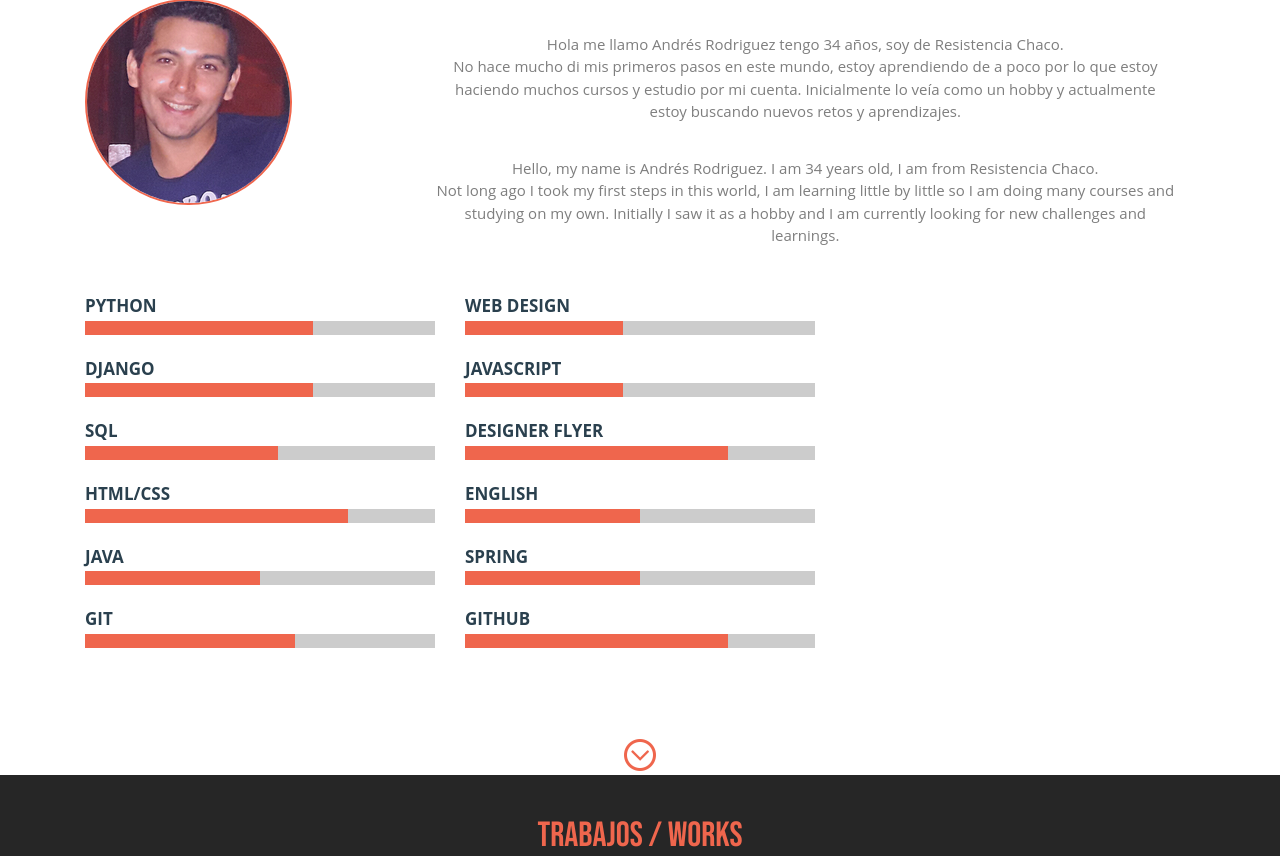
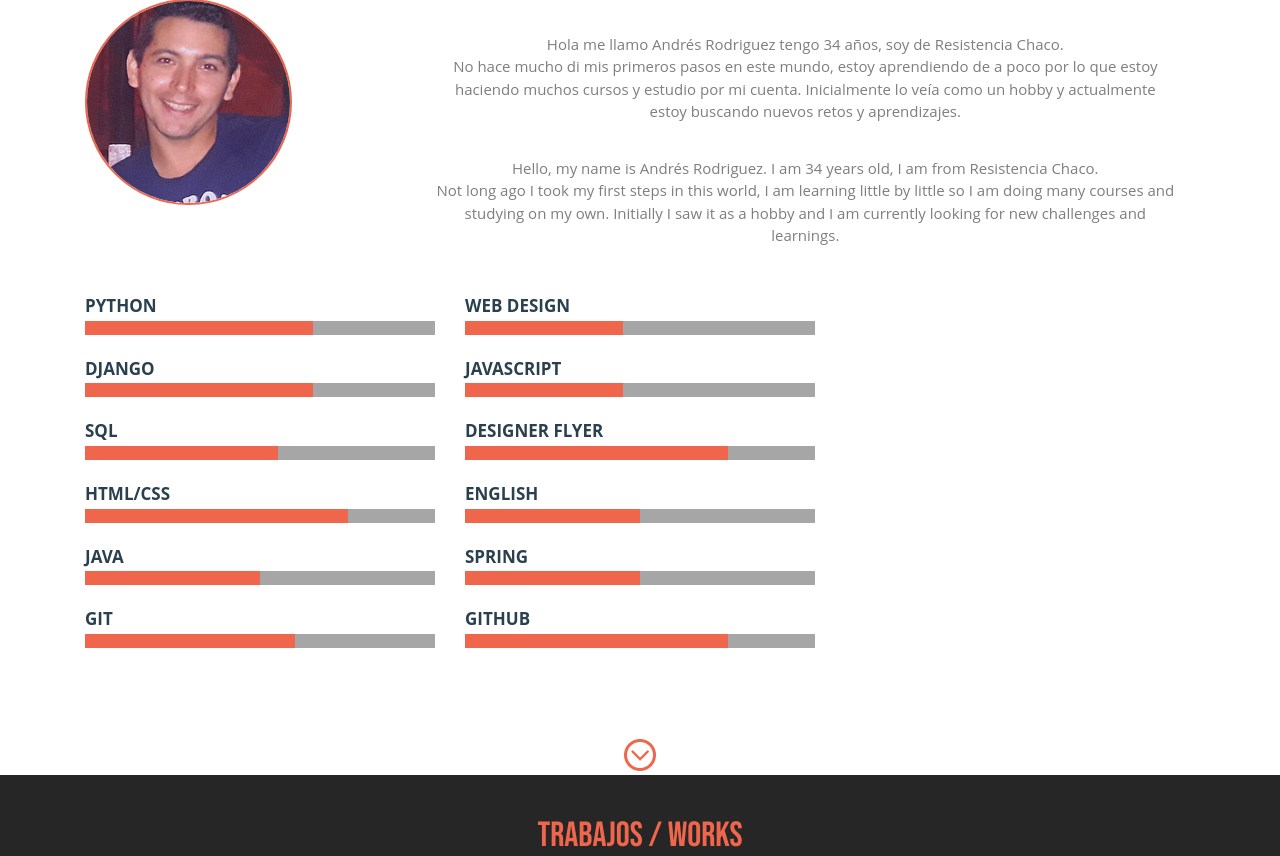
Before and after one commit to AndrRod/Porfolio, a Django app: page / in a window 1280 px wide. Shown: the part 632-1488 px from the top of the page. Run offline with Django 3.2, Linux system fonts and the light colour scheme; some libraries are stand-ins or nearby versions.

Commit message:
modifaciones esteticas

```diff
--- a/static/css/style.css
+++ b/static/css/style.css
@@ -698,7 +698,7 @@ h2.resp-accordion {
 	width: 100%;
 	margin: 5px 0;
 	height: 14px;
-	background-color: #cccccc;
+	background-color: #a6a6a6;
 
 }
 /* background:#dedede; */
```
